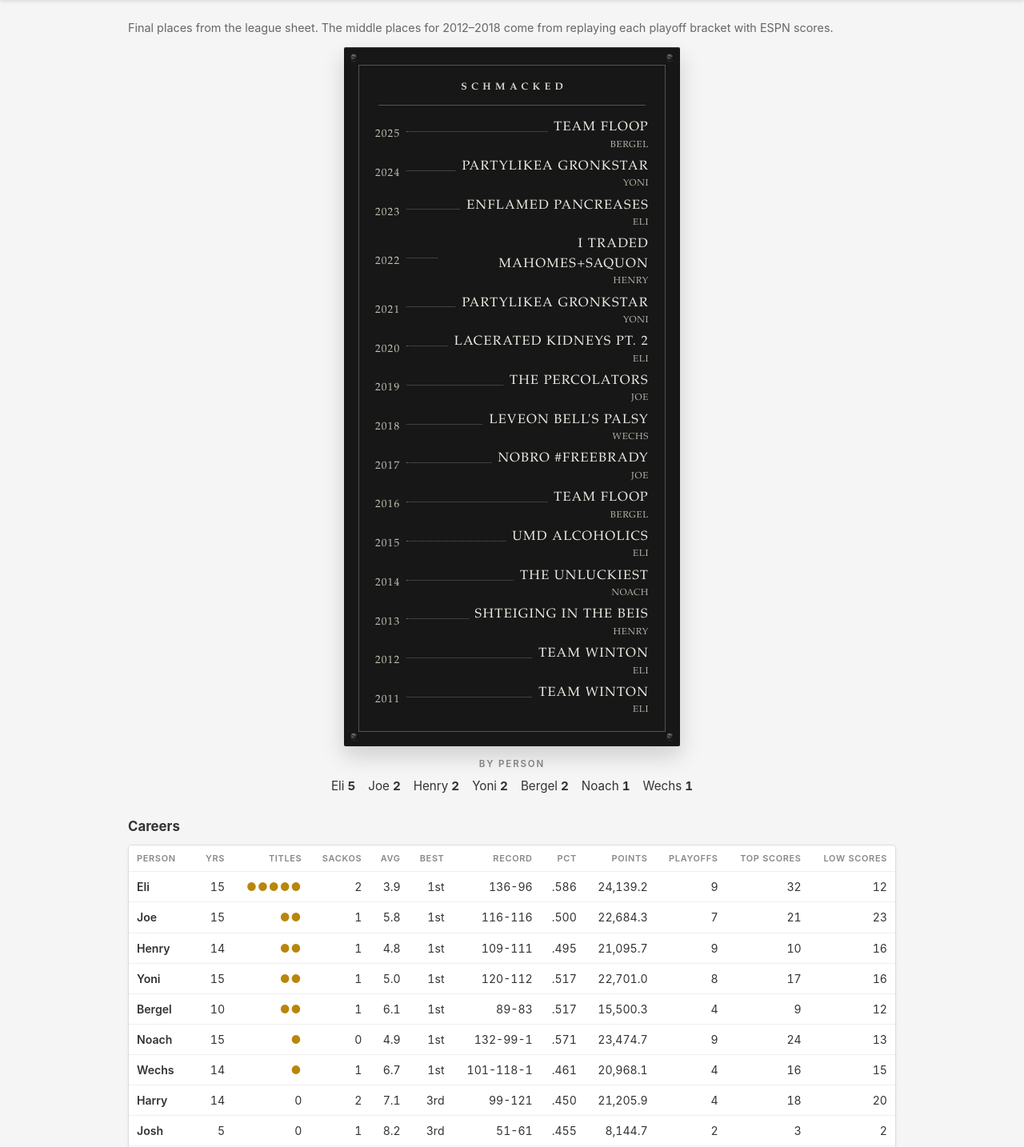
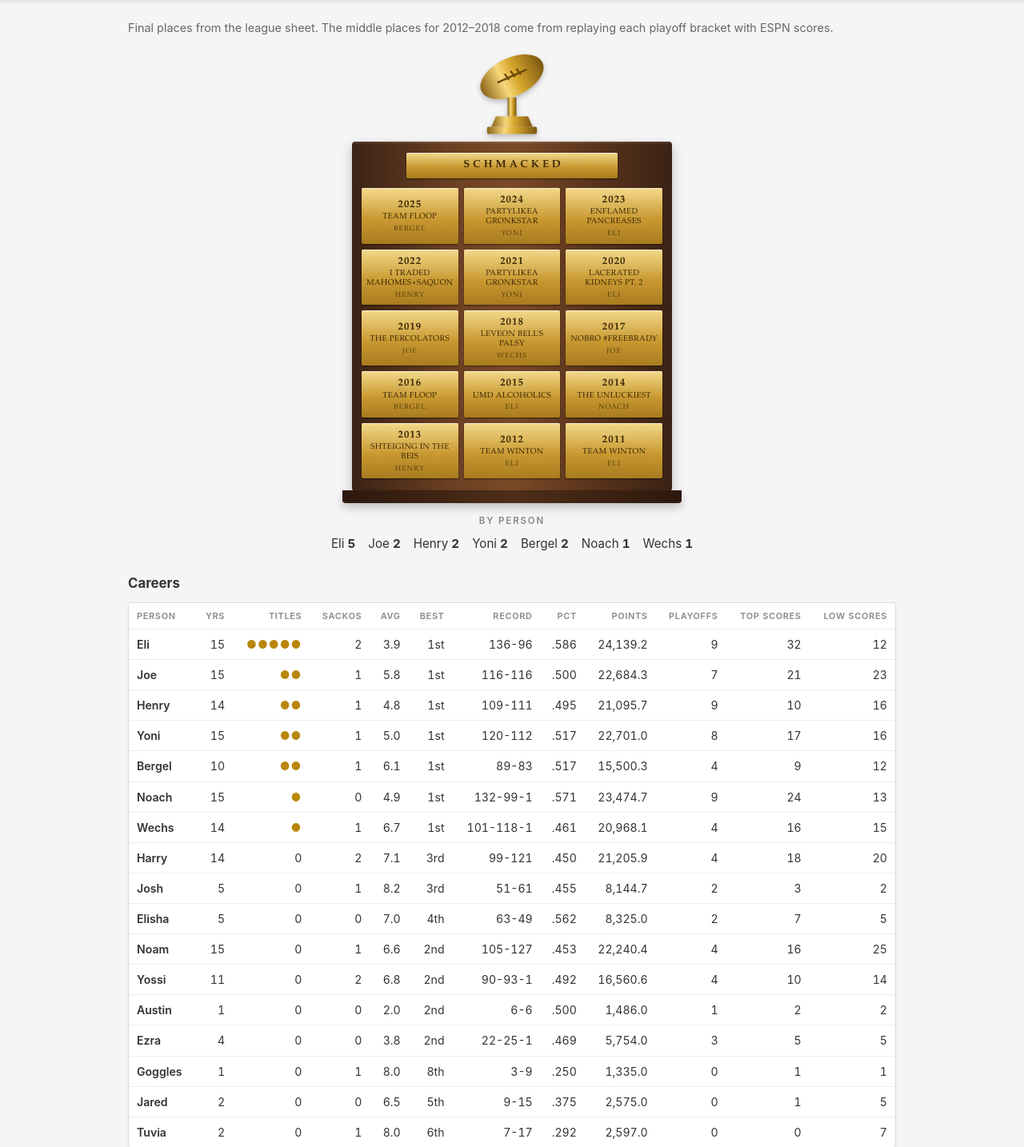
Before and after one commit to ewint814/ESPN_fantasy_football_live_standings, a Flask app: page /history in a window 1280 px wide. Shown: the part 130-1564 px from the top of the page at 80% size. Run offline with Flask 3, Linux system fonts and the light colour scheme.

Commit message:
History: champions trophy, a gold football on a wood base with a brass plate per season (#38)
Co-authored-by: Cursor Agent <cursoragent@cursor.com>
Co-authored-by: Eliav Winton <ewint814@users.noreply.github.com>

```diff
--- a/templates/history.html
+++ b/templates/history.html
@@ -77,116 +77,102 @@
             padding: 8px 0;
         }
 
-        .plate-wrap {
+        /* Champions trophy: gold football on a wood base, a brass plate per season */
+        .trophy {
             display: flex;
-            justify-content: center;
-            margin-bottom: 0;
+            flex-direction: column;
+            align-items: center;
+            margin: 4px auto 0;
+            width: min(100%, 400px);
         }
 
-        .plate {
-            position: relative;
-            width: min(100%, 420px);
-            background: #171717;
-            color: #efece4;
-            border-radius: 2px;
-            padding: 22px 18px 18px;
-            box-shadow:
-                inset 0 1px 0 rgba(255, 255, 255, 0.14),
-                0 12px 28px rgba(0, 0, 0, 0.16);
+        .trophy-ball {
+            display: block;
+            width: 110px;
+            height: 120px;
+            margin-bottom: -2px;
+            filter: drop-shadow(0 3px 3px rgba(0, 0, 0, 0.25));
         }
 
-        .plate-frame {
-            border: 1px solid rgba(239, 236, 228, 0.28);
-            padding: 18px 16px 14px;
+        .trophy-base {
+            width: 100%;
+            box-sizing: border-box;
+            padding: 14px 12px 16px;
+            border-radius: 4px;
+            background: linear-gradient(90deg, #3b2214, #6a3f22 30%, #7b4a28 50%, #5a341c 75%, #3b2214);
+            box-shadow: inset 0 2px 0 rgba(255, 255, 255, 0.12), 0 6px 14px rgba(0, 0, 0, 0.25);
         }
 
-        .screw {
-            position: absolute;
-            width: 9px;
-            height: 9px;
-            border-radius: 50%;
-            background: radial-gradient(circle at 35% 30%, #7a7a7a, #2a2a2a 58%, #111 70%);
-            box-shadow: inset 0 0 0 0.5px #000, 0 1px 0 rgba(255, 255, 255, 0.15);
+        .trophy-foot {
+            width: calc(100% + 24px);
+            max-width: calc(100vw - 16px);
+            height: 16px;
+            margin-top: -1px;
+            border-radius: 0 0 4px 4px;
+            background: linear-gradient(90deg, #2c180d, #4e2e19 50%, #2c180d);
+            box-shadow: 0 6px 12px rgba(0, 0, 0, 0.2);
         }
 
-        .screw::after {
-            content: "";
-            position: absolute;
-            left: 1px;
-            right: 1px;
-            top: 4px;
-            height: 1px;
-            background: #141414;
-            transform: rotate(28deg);
+        .plate-kicker,
+        .plate-row {
+            background: linear-gradient(180deg, #f3d98b, #c99a32 55%, #a87b1e);
+            color: #3a2706;
+            box-shadow: inset 0 1px 0 rgba(255, 255, 255, 0.6), 0 1px 2px rgba(0, 0, 0, 0.5);
+            font-family: Palatino, "Iowan Old Style", "Palatino Linotype", Georgia, serif;
+            text-align: center;
+            border-radius: 2px;
         }
 
-        .screw-tl { top: 8px; left: 8px; }
-        .screw-tr { top: 8px; right: 8px; }
-        .screw-bl { bottom: 8px; left: 8px; }
-        .screw-br { bottom: 8px; right: 8px; }
-
         .plate-kicker {
-            text-align: center;
-            font-family: Palatino, "Iowan Old Style", "Palatino Linotype", Georgia, serif;
-            font-size: 0.78em;
-            font-weight: 600;
-            letter-spacing: 0.42em;
+            width: 70%;
+            margin: 0 auto 12px;
+            padding: 6px 0 6px 0.3em;
+            font-size: 0.82em;
+            font-weight: 700;
+            letter-spacing: 0.3em;
             text-transform: uppercase;
-            color: #d9d4c8;
-            margin: 0 0 12px;
-            padding-left: 0.42em;
         }
 
-        .plate-rule {
-            height: 1px;
-            background: rgba(239, 236, 228, 0.28);
-            margin: 0 8px 12px;
+        .plate-grid {
+            display: grid;
+            grid-template-columns: repeat(3, minmax(0, 1fr));
+            gap: 7px;
         }
 
         .plate-row {
             display: flex;
-            align-items: center;
-            gap: 8px;
-            padding: 3px 4px;
-            font-family: Palatino, "Iowan Old Style", "Palatino Linotype", Georgia, serif;
+            flex-direction: column;
+            justify-content: center;
+            min-height: 46px;
+            padding: 6px 4px;
+            overflow-wrap: break-word;
         }
 
         .plate-year,
         .plate-name,
         .plate-owner {
-            letter-spacing: 0.08em;
+            display: block;
             text-transform: uppercase;
         }
 
-        .plate-stack {
-            text-align: right;
-            max-width: 16em;
-        }
-
         .plate-year {
-            color: #c8c3b8;
+            font-weight: 700;
+            font-size: 0.8em;
+            letter-spacing: 0.08em;
             font-variant-numeric: tabular-nums;
-            font-size: 0.84em;
-            white-space: nowrap;
-        }
-
-        .plate-leader {
-            flex: 1 1 auto;
-            border-bottom: 1px dotted rgba(239, 236, 228, 0.38);
-            transform: translateY(-4px);
         }
 
         .plate-name {
-            font-size: 1.02em;
-            text-align: right;
+            font-size: 0.62em;
+            letter-spacing: 0.04em;
+            line-height: 1.2;
         }
 
         .plate-owner {
-            display: block;
             margin-top: 1px;
-            font-size: 0.72em;
-            letter-spacing: 0.06em;
-            color: #b7b2a6;
+            font-size: 0.56em;
+            letter-spacing: 0.12em;
+            opacity: 0.75;
         }
 
         .tally-label {
@@ -789,8 +775,8 @@
             .header h1 { font-size: 1.35em; }
             .container { padding: 12px 12px 28px; }
             .seasons { grid-template-columns: minmax(0, 1fr); }
-            .plate { padding: 16px 12px 14px; }
-            .plate-frame { padding: 14px 12px 10px; }
+            .trophy-base { padding: 12px 8px 14px; }
+            .plate-grid { gap: 5px; }
             .records { grid-template-columns: 1fr 1fr; }
             .record-value { font-size: 1.35em; }
             .foes { grid-template-columns: minmax(0, 1fr); }
@@ -806,33 +792,42 @@
     <div class="container">
         <p class="note">Final places from the league sheet. The middle places for 2012–2018 come from replaying each playoff bracket with ESPN scores.</p>
 
-        <div class="plate-wrap">
-            <section class="plate" aria-label="Champions">
-                <span class="screw screw-tl" aria-hidden="true"></span>
-                <span class="screw screw-tr" aria-hidden="true"></span>
-                <span class="screw screw-bl" aria-hidden="true"></span>
-                <span class="screw screw-br" aria-hidden="true"></span>
-                <div class="plate-frame">
-                    <p class="plate-kicker">Schmacked</p>
-                    <div class="plate-rule"></div>
+        <section class="trophy" aria-label="Champions">
+            <svg class="trophy-ball" viewBox="0 0 120 130" aria-hidden="true">
+                <defs>
+                    <linearGradient id="trophy-gold" x1="0" x2="1">
+                        <stop offset="0" stop-color="#8a6416"/>
+                        <stop offset=".35" stop-color="#f6d77a"/>
+                        <stop offset=".55" stop-color="#d9a92e"/>
+                        <stop offset="1" stop-color="#7a5510"/>
+                    </linearGradient>
+                </defs>
+                <ellipse cx="60" cy="40" rx="46" ry="26" transform="rotate(-25 60 40)" fill="url(#trophy-gold)"/>
+                <path d="M40 48l40-18" stroke="#6b4a0c" stroke-width="2.5"/>
+                <path d="M50 36l6 8M58 32l6 8M66 29l6 8" stroke="#6b4a0c" stroke-width="2.5"/>
+                <rect x="54" y="68" width="12" height="26" fill="url(#trophy-gold)"/>
+                <path d="M38 94h44l6 14H32z" fill="url(#trophy-gold)"/>
+                <rect x="26" y="108" width="68" height="10" rx="2" fill="url(#trophy-gold)"/>
+            </svg>
+            <div class="trophy-base">
+                <p class="plate-kicker">Schmacked</p>
+                <div class="plate-grid">
                     {% for season in seasons %}
                     {% set found = (titles or {}).get(season.year) %}
                     <div class="plate-row">
                         <span class="plate-year">{{ season.year }}</span>
-                        <span class="plate-leader" aria-hidden="true"></span>
                         {% if found and found.agrees and found.team_name %}
-                        <span class="plate-stack">
-                            <span class="plate-name">{{ found.team_name }}</span>
-                            <span class="plate-owner">{{ season.champion }}</span>
-                        </span>
+                        <span class="plate-name">{{ found.team_name }}</span>
+                        <span class="plate-owner">{{ season.champion }}</span>
                         {% else %}
                         <span class="plate-name">{{ season.champion }}</span>
                         {% endif %}
                     </div>
                     {% endfor %}
                 </div>
-            </section>
-        </div>
+            </div>
+            <div class="trophy-foot" aria-hidden="true"></div>
+        </section>
 
         <p class="tally-label">By person</p>
         <ul class="tally" aria-label="Championships by person">
```
Also changed, not shown: tests/test_app.py (+1 -1 lines).
